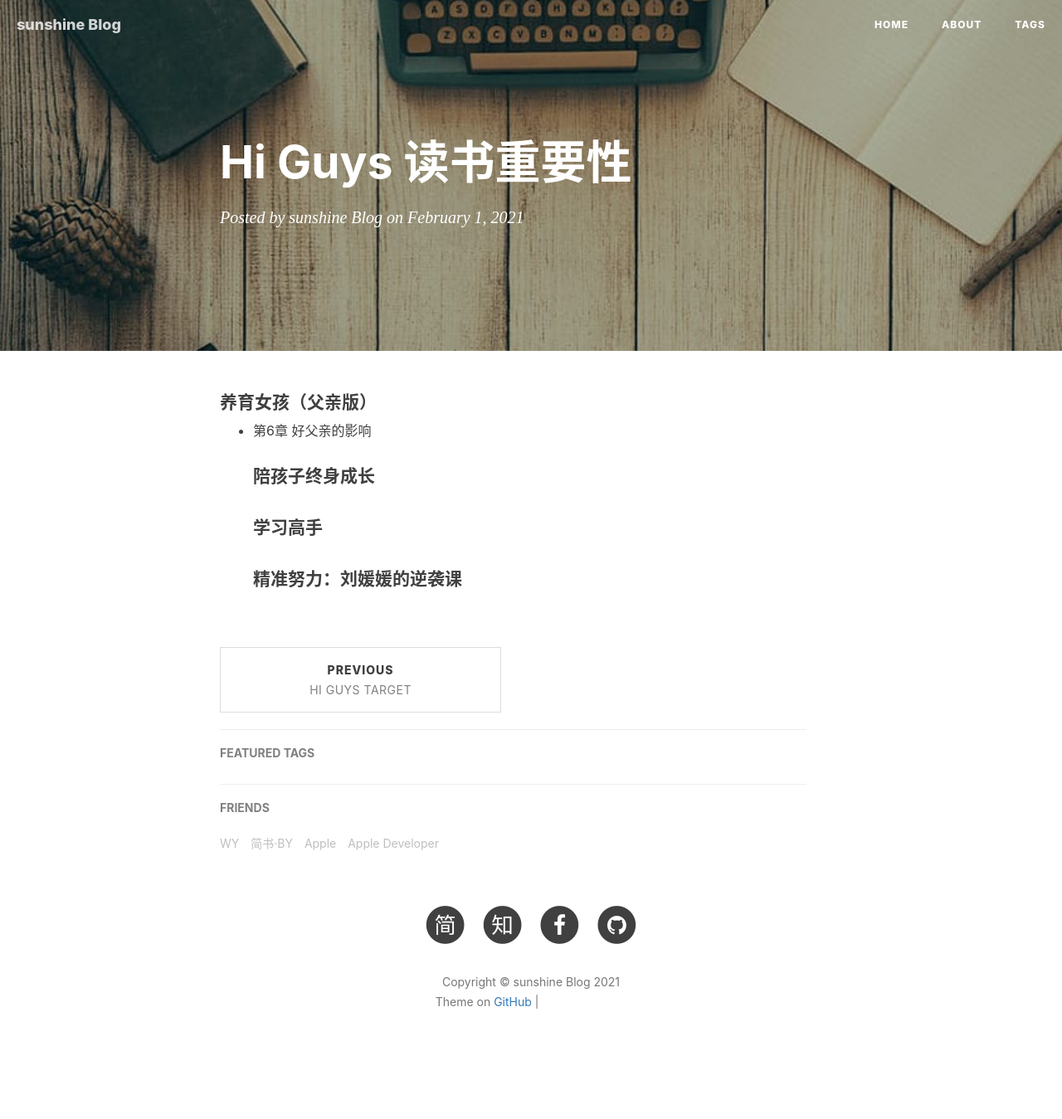
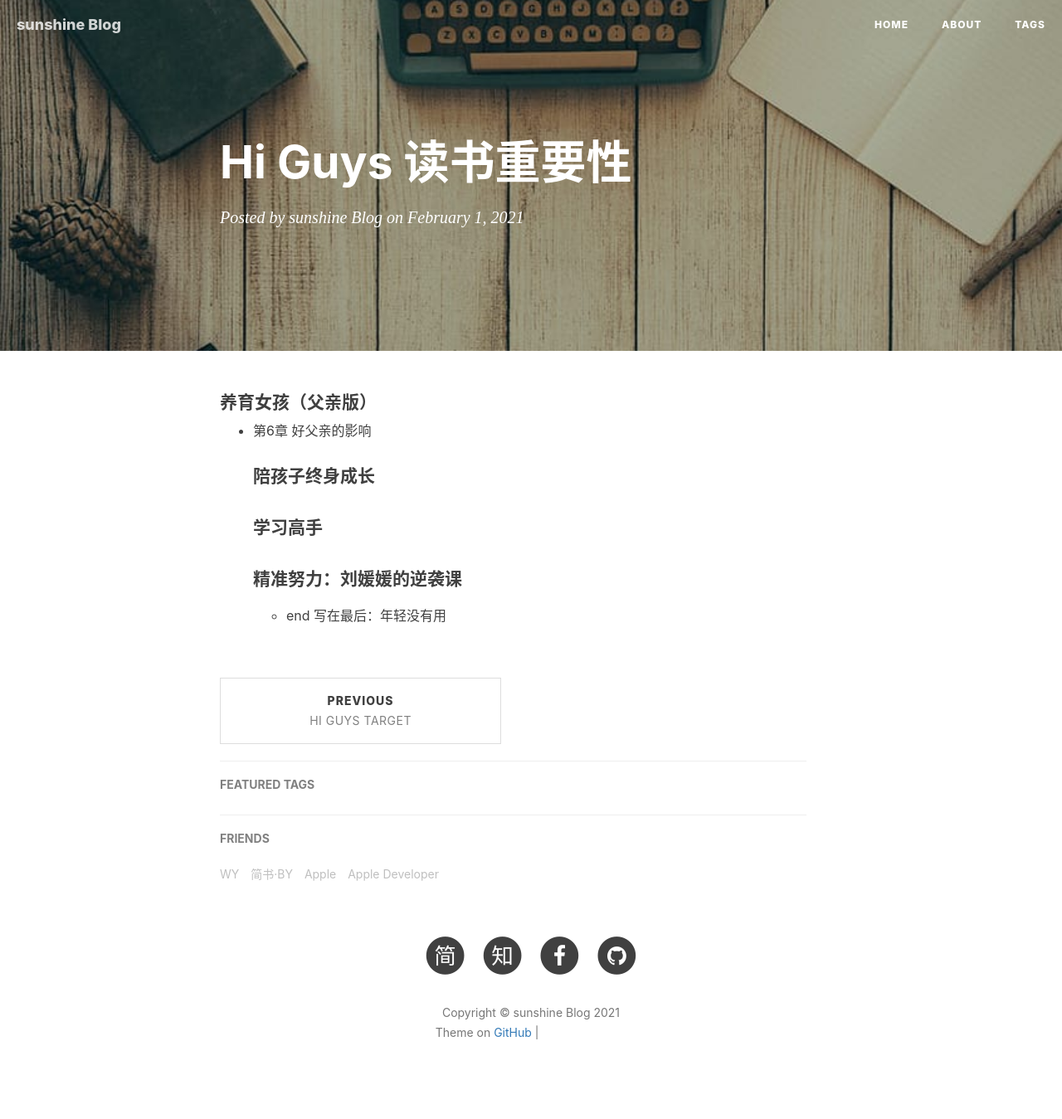
Before and after one commit to feature2018/feature2018.github.io, a Jekyll site: the page built from _posts/2021-02-01-Hi-Guys-读书重要性.md, in a window 1280 px wide. Shown: the whole page at 83% size. Built offline with Jekyll 4.4.1, drawn with Linux system fonts in a browser that asks for light colours; nearby versions of some CDN libraries; our own code applies the rules of GitHub Pages for plain Markdown files; comment, search, counter and statistics services are not loaded; before the commit the page ends 1312 px from its top, so only the background shows below that; grey boxes are pictures that could not be loaded.

Commit message:
Update 2021-02-01-Hi-Guys-读书重要性.md
年轻没有用

```diff
--- a/_posts/2021-02-01-Hi-Guys-读书重要性.md
+++ b/_posts/2021-02-01-Hi-Guys-读书重要性.md
@@ -3,3 +3,4 @@
 #### 陪孩子终身成长
 #### 学习高手
 #### 精准努力：刘媛媛的逆袭课
+  - end 写在最后：年轻没有用
```
